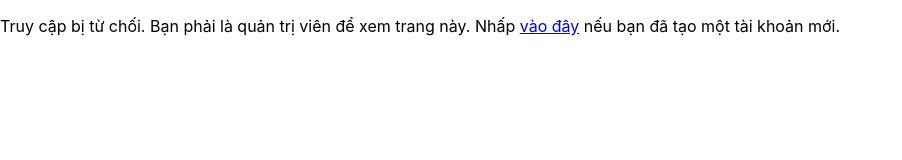
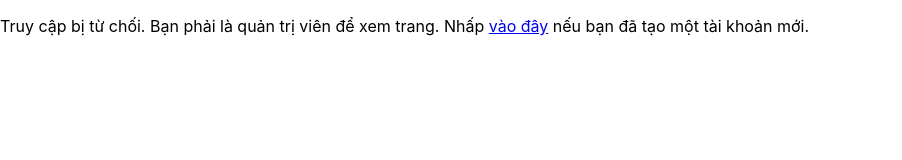
Before and after one commit to iambrianle/hsinfo, a React (Create React App) app: page /Admin in a window 1280 px wide. Shown: the top 160 px of the page, without its empty margins (0-902 px from the left). Built offline with nearby package versions, Linux system fonts and the light colour scheme; no server answers.

Commit message:
initial commit

```diff
--- a/src/WithAdmin.js
+++ b/src/WithAdmin.js
@@ -31,7 +31,7 @@ const withAdmin = (WrappedComponent) => {
       return <WrappedComponent {...props} />;
     }
 
-    return <p>Truy cập bị từ chối. Bạn phải là quản trị viên để xem trang này. Nhấp <a href="https://hsinfohs.web.app/home">vào đây</a> nếu bạn đã tạo một tài khoản mới.
+    return <p>Truy cập bị từ chối. Bạn phải là quản trị viên để xem trang. Nhấp <a href="https://hsinfohs.web.app/home">vào đây</a> nếu bạn đã tạo một tài khoản mới.
     </p>;
   };
 };
```
